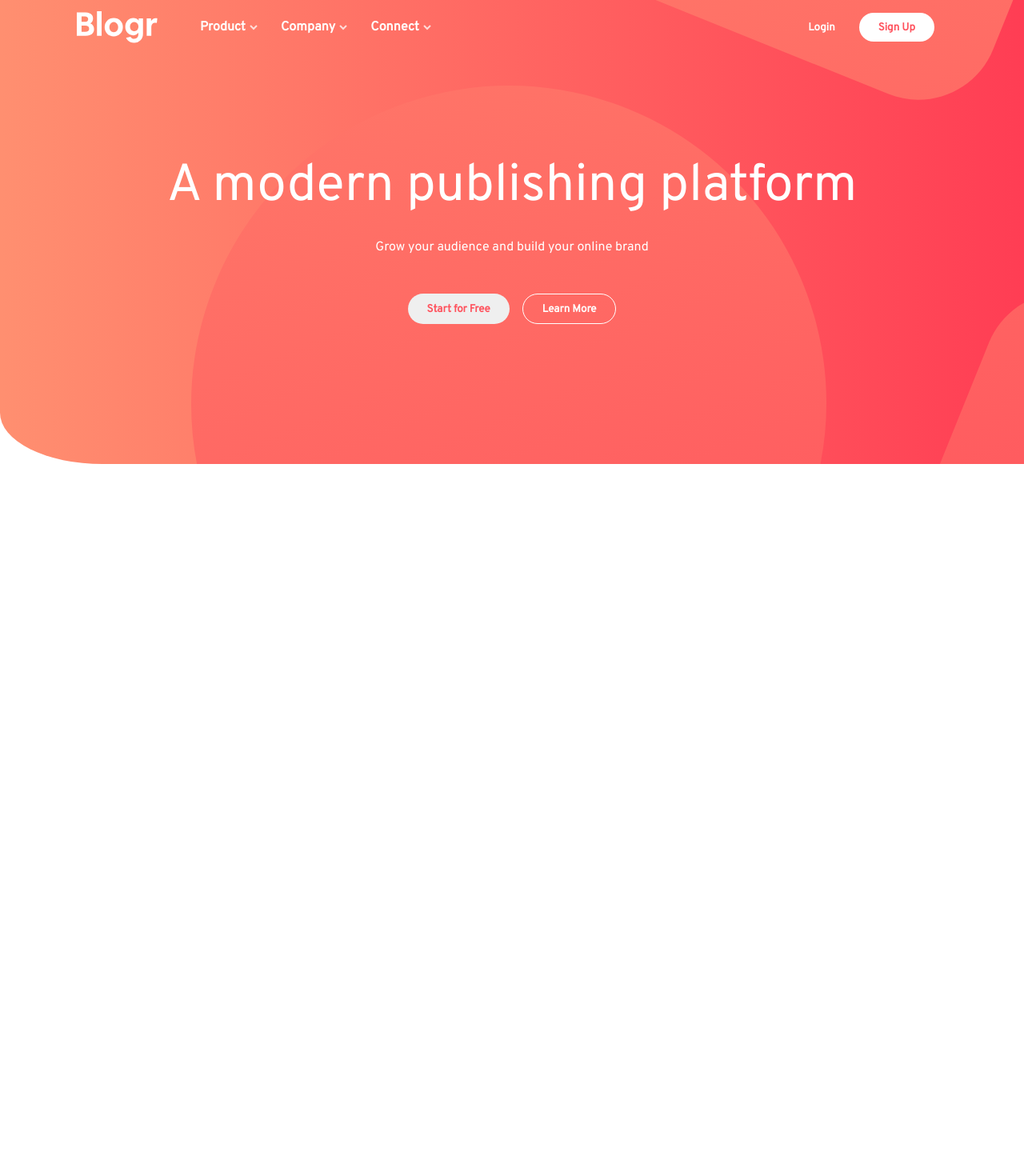
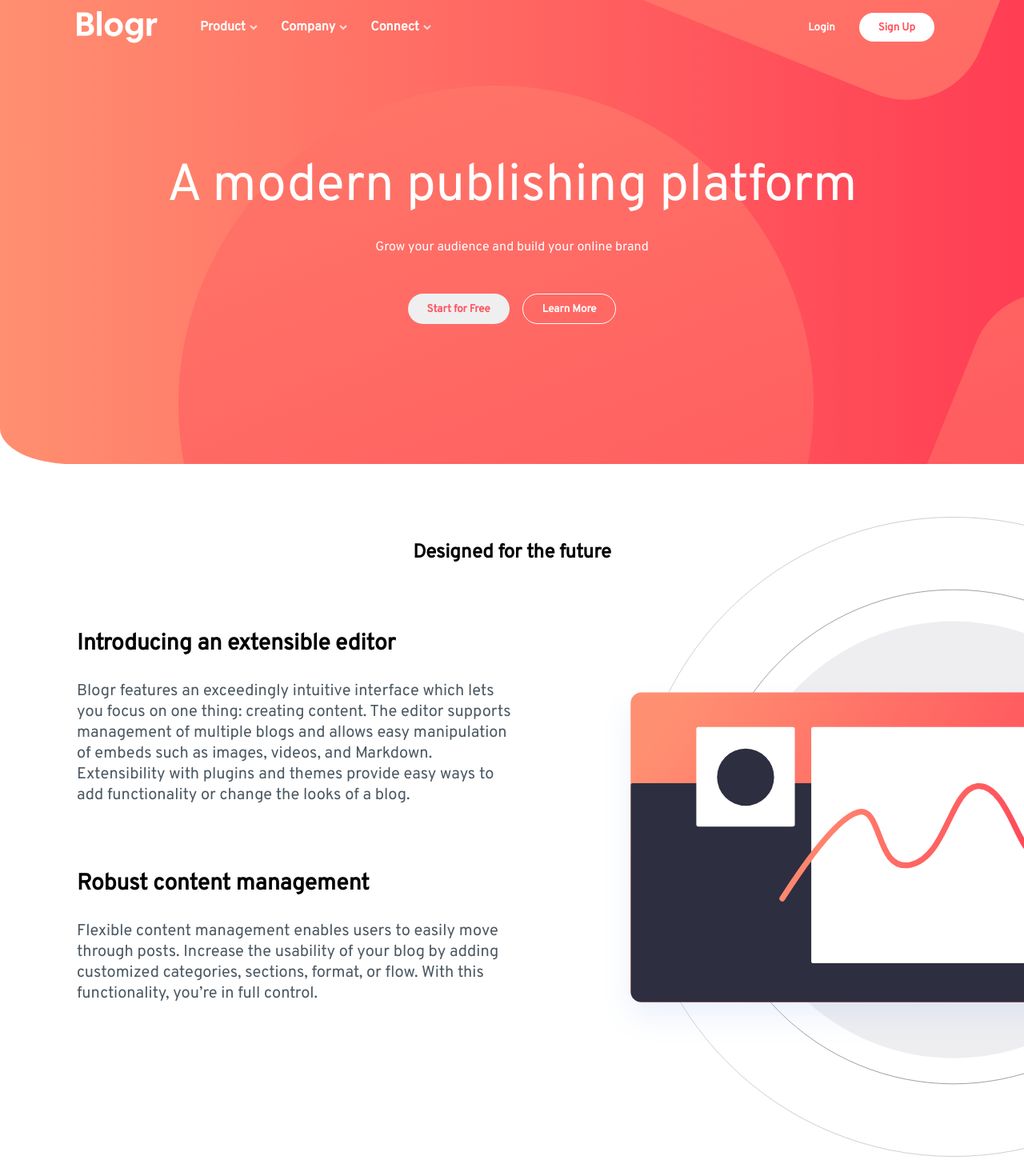
Before and after one commit to abdo1rahman/blogr, a React (Vite) app: page / in a window 1280 px wide. Shown: the part 60-1530 px from the top of the page at 80% size. Before the commit the page ends 800 px from the top, so only its background shows below. Built offline with nearby package versions, Linux system fonts and the light colour scheme.

Commit message:
working on the editor

```diff
--- a/index.html
+++ b/index.html
@@ -3,11 +3,7 @@
   <head>
     <meta charset="UTF-8" />
     <meta name="viewport" content="width=device-width, initial-scale=1.0" />
-    <link
-      href="https://fonts.googleapis.com/css2?family=Overpass&display=swap"
-      rel="stylesheet"
-    />
-    <title>Vite + React</title>
+    <title>Blogr</title>
   </head>
   <body>
     <div id="root"></div>
--- a/src/components/App.css
+++ b/src/components/App.css
@@ -1,27 +1,118 @@
 .app {
   margin: 0;
   padding: 0;
+  /* display: flex;
+  flex-direction: column; */
+}
+
+nav {
+  display: flex;
+  justify-content: space-between;
+  align-items: center;
+  padding-left: 2rem;
+  padding-right: 2rem;
+  height: 60px;
+  margin: 4rem 4rem 0 4rem;
+  color: white;
+  position: relative;
+  z-index: 10;
+}
+
+.nav-start,
+.links {
+  display: flex;
+  align-items: center;
+  gap: 3rem;
+}
+
+.links {
+  gap: 1.5rem;
+  font-family: "Overpass";
+  font-weight: 600;
+}
+
+.nav__item {
+  margin: 5px;
+}
+
+.links > * {
+  cursor: pointer;
+}
+
+.links > *:hover {
+  text-decoration: underline;
+}
+
+#sign {
+  display: flex;
+  gap: 1.5rem;
+  margin: 1rem;
+}
+
+.signup {
+  border-radius: 999px;
+  border: none;
+  font-family: "Overpass";
+  font-weight: 600;
+  padding: 0.6rem 1.5rem;
+  color: var(--red);
+  cursor: pointer;
+  background-color: white;
+  transition: background 100ms;
+}
+
+.login {
+  border: none;
+  background-color: rgba(255, 255, 255, 0);
+  color: white;
+  cursor: pointer;
+  font-family: "Overpass";
+  font-weight: 600;
+}
+
+.dropdown {
+  list-style-type: none;
+  position: absolute;
+  top: 110px;
+  padding: 1rem;
+  height: fit-content;
+  min-width: 150px;
+  transform: translateX(-20%);
+  background-color: white;
+  border-radius: 5px;
+  overflow: hidden;
+  color: black;
+  font-weight: 500;
+  box-shadow: 8px 8px 16px rgba(0, 0, 0, 0.349);
+  transition: font-weight 500ms ease;
+}
+
+.dropdown > p:hover {
+  font-weight: 700;
+}
+
+.arrow--clicked {
+  transform: rotate(180deg);
 }
 
 .hero {
   margin: 0;
-  position: absolute;
   color: white;
   height: 40rem;
   width: 100vw;
   background: linear-gradient(to right, var(--orange), var(--deep-red));
-  z-index: -1;
+  z-index: 10;
   overflow: hidden;
-  border-radius: 0 0 0 10%;
+  border-radius: 0 0 0 7%;
 }
 
 .hero__bg {
   height: 200rem;
   position: relative;
   top: 0;
-  z-index: -1;
+  z-index: 1;
   object-fit: cover;
-  transform: translate(-11.3%, -55%);
+  transform: translate(-11.8%, -55%);
 }
 
 .hero__title {
@@ -29,6 +120,7 @@
   display: flex;
   flex-direction: column;
   align-items: center;
+  z-index: 1000;
 }
 
 .hook {
@@ -37,6 +129,11 @@
   margin-bottom: 0.5rem;
 }
 
+.hook,
+.subtitle,
+.hero__buttons {
+  z-index: 10;
+}
 .hero__buttons {
   margin-top: 2rem;
   display: flex;
@@ -74,3 +171,42 @@
   background-color: rgba(255, 255, 255, 0.404);
   color: white;
 }
+
+.editor {
+  margin: 6rem 6rem;
+}
+
+.editor > h2 {
+  text-align: center;
+}
+
+.editor__details {
+  display: flex;
+  align-items: center;
+}
+
+.details__descreption,
+.details__visual {
+  width: 50%;
+}
+
+.illus-desktop {
+  position: relative;
+  top: -5rem;
+  right: -7rem;
+  height: 50rem;
+}
+
+.details__descreption {
+  position: relative;
+  top: -7rem;
+  display: flex;
+  flex-direction: column;
+  gap: 2rem;
+  font-size: 24px;
+}
+
+.details__descreption p {
+  color: var(--gray);
+  font-size: 20px;
+}
--- a/src/components/App.jsx
+++ b/src/components/App.jsx
@@ -1,5 +1,6 @@
 import "./App.css";
 import Navbar from "./Navbar.jsx";
+import Editor from "./Editor.jsx";
 
 function App() {
   return (
@@ -8,7 +9,9 @@ function App() {
         <Navbar />
         <div className="hero__title">
           <p className="hook">A modern publishing platform</p>
-          <p>Grow your audience and build your online brand</p>
+          <p className="subtitle">
+            Grow your audience and build your online brand
+          </p>
           <div className="hero__buttons">
             <button className="btn for-free">Start for Free</button>
             <button className="btn learn-more">Learn More</button>
@@ -16,35 +19,8 @@ function App() {
         </div>
         <img src="/images/bg-pattern-intro-desktop.svg" className="hero__bg" />
       </div>
-      {/* <div className="editor">
-        <h2>Designed for the future</h2>
-        <div className="highlight__descreption">
-          <div>
-            <h3>Introducing an extensible editor</h3>
-            <p>
-              Blogr features an exceedingly intuitive interface which lets you
-              focus on one thing: creating content. The editor supports
-              management of multiple blogs and allows easy manipulation of
-              embeds such as images, videos, and Markdown. Extensibility with
-              plugins and themes provide easy ways to add functionality or
-              change the looks of a blog.
-            </p>
-          </div>
-          <div>
-            <h3>Robust content management</h3>
-            <p>
-              Flexible content management enables users to easily move through
-              posts. Increase the usability of your blog by adding customized
-              categories, sections, format, or flow. With this functionality,
-              you’re in full control.
-            </p>
-          </div>
-        </div>
-        <div>
-          <img src="/images/bg-pattern-circles" className="bg-circles" />
-          <img src="illustration-editor-desktop.svg" alt="" />
-        </div>
-      </div> */}
+
+      <Editor />
     </div>
   );
 }
--- /dev/null
+++ b/src/components/Editor.jsx
@@ -0,0 +1,37 @@
+export default function Editor() {
+  return (
+    <div className="editor">
+      <h2>Designed for the future</h2>
+      <div className="editor__details">
+        <div className="details__descreption">
+          <div>
+            <h3>Introducing an extensible editor</h3>
+            <p>
+              Blogr features an exceedingly intuitive interface which lets you
+              focus on one thing: creating content. The editor supports
+              management of multiple blogs and allows easy manipulation of
+              embeds such as images, videos, and Markdown. Extensibility with
+              plugins and themes provide easy ways to add functionality or
+              change the looks of a blog.
+            </p>
+          </div>
+          <div>
+            <h3>Robust content management</h3>
+            <p>
+              Flexible content management enables users to easily move through
+              posts. Increase the usability of your blog by adding customized
+              categories, sections, format, or flow. With this functionality,
+              you’re in full control.
+            </p>
+          </div>
+        </div>
+        <div className="details__visual">
+          <img
+            src="/images/illustration-editor-desktop.svg"
+            className="illus-desktop"
+          />
+        </div>
+      </div>
+    </div>
+  );
+}
--- a/src/components/Navbar.css
+++ /dev/null
@@ -1,90 +0,0 @@
-nav {
-  display: flex;
-  justify-content: space-between;
-  align-items: center;
-  padding-left: 2rem;
-  padding-right: 2rem;
-  height: 60px;
-  margin-top: 4rem;
-  margin-left: 4rem;
-  margin-right: 4rem;
-  color: white;
-  z-index: 1000;
-}
-
-.nav-start,
-.links {
-  display: flex;
-  align-items: center;
-  gap: 3rem;
-}
-
-.links {
-  gap: 1.5rem;
-  font-family: "Overpass";
-  font-weight: 600;
-}
-
-.nav__item {
-  margin: 5px;
-}
-
-.links > * {
-  cursor: pointer;
-}
-
-.links > *:hover {
-  text-decoration: underline;
-}
-
-#sign {
-  display: flex;
-  gap: 1.5rem;
-  margin: 1rem;
-}
-
-.signup {
-  border-radius: 999px;
-  border: none;
-  font-family: "Overpass";
-  font-weight: 600;
-  padding: 0.6rem 1.5rem;
-  color: var(--red);
-  cursor: pointer;
-  background-color: white;
-  transition: background 100ms;
-}
-
-.login {
-  border: none;
-  background-color: rgba(255, 255, 255, 0);
-  color: white;
-  cursor: pointer;
-  font-family: "Overpass";
-  font-weight: 600;
-}
-
-.dropdown {
-  list-style-type: none;
-  position: absolute;
-  top: 110px;
-  padding: 1rem;
-  height: fit-content;
-  min-width: 150px;
-  transform: translateX(-20%);
-  background-color: white;
-  border-radius: 5px;
-  overflow: hidden;
-  color: black;
-  font-weight: 500;
-  box-shadow: 8px 8px 16px rgba(0, 0, 0, 0.349);
-  transition: font-weight 500ms ease;
-}
-
-.dropdown > p:hover {
-  font-weight: 700;
-}
-
-.arrow--clicked {
-  transform: rotate(180deg);
-}
--- a/src/components/Navbar.jsx
+++ b/src/components/Navbar.jsx
@@ -1,4 +1,3 @@
-import "./Navbar.css";
 import { useState, useRef, useEffect } from "react";
 import { motion, AnimatePresence } from "framer-motion";
 
--- a/src/index.css
+++ b/src/index.css
@@ -14,7 +14,7 @@
 
 html,
 body {
-  overflow: hidden;
+  overflow-x: hidden;
   margin: 0;
   font-family: "Overpass";
 }
```
